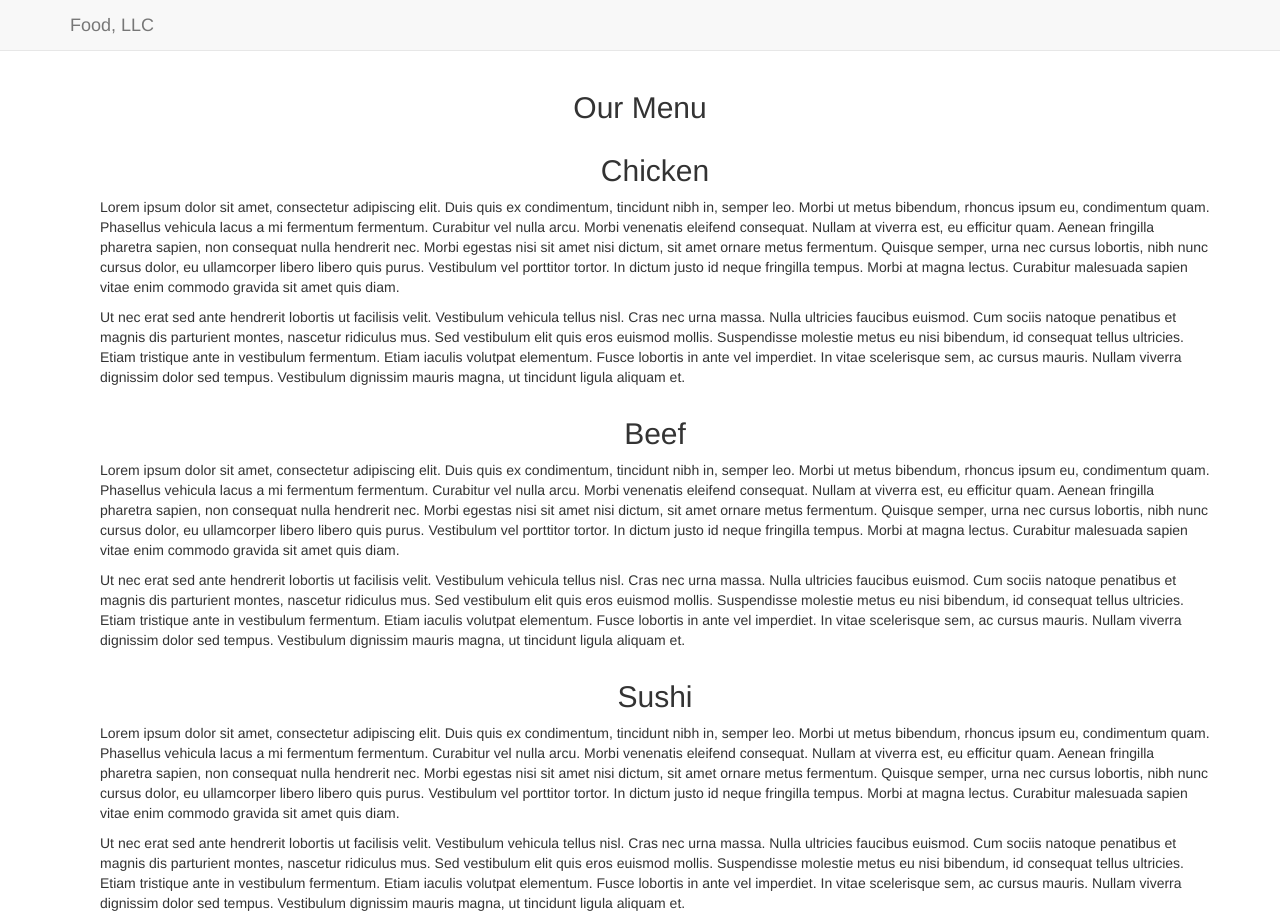
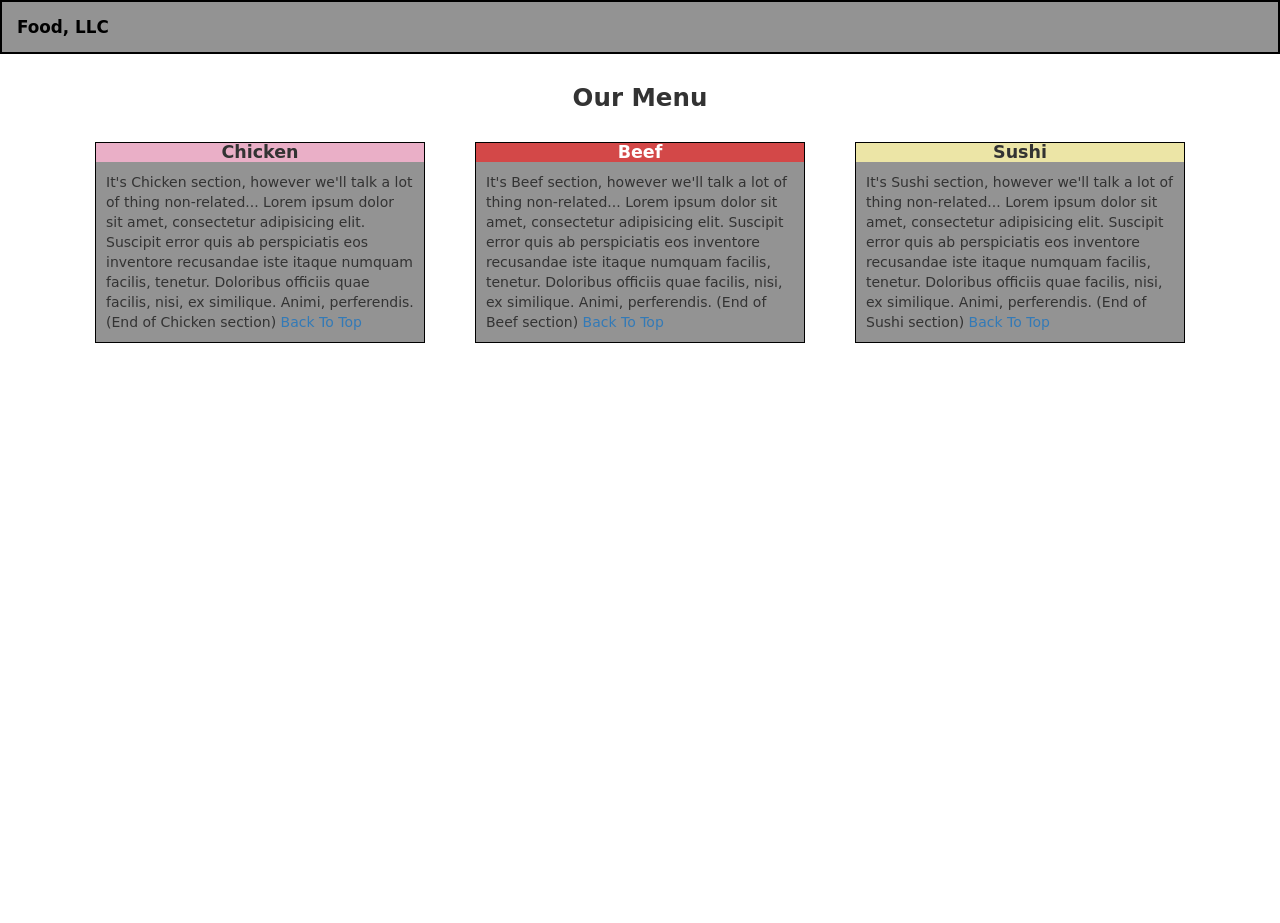
Before and after one commit to larissact/mod3-solution, a plain HTML site: page index.html in a window 1280 px wide. After the commit the page ends 800 px from the top, so only its background shows below. Drawn offline with nearby package versions, Linux system fonts and the light colour scheme; files that its build step writes are made by us from their sources; a script that the page names is missing.

Commit message:
Update index.html

```diff
--- a/index.html
+++ b/index.html
@@ -1,70 +1,66 @@
-<!doctype html>
-<html lang="en">
+<!DOCTYPE html>
+<html>
 <head>
 	<meta charset="utf-8">
-    <meta http-equiv="X-UA-Compatible" content="IE=edge">
 	<meta name="viewport" content="width=device-width, initial-scale=1">
-    <title>Boostrap Starter Page</title>
-    <link rel="stylesheet" href="css/bootstrap.css">
+	<title>Assignment Solution for Module 3</title>
+	<link rel="stylesheet" href="css/bootstrap.min.css">
+	<link rel="stylesheet" href="css/style.css">
 </head>
 <body>
-  <header>
-  <nav id="header-nav" class="navbar navbar-default navbar-static-top">
-      <div id="main-content" class="container">
+	<!-- Navbar Start -->
+	<div id="header-nav" class="navbar navbar-default navbar-static-top">
+		<div class="container-fluid">
 			<div class="navbar-header">
-          <div class="navbar-brand">
-            <p class="nav-brand">Food, LLC</p>
-          </div>
-
-          <button type="button" class="navbar-toggle collapsed" data-toggle="collapse" data-target="#collapsable-nav" aria-expanded="false">
+		      <button type="button" class="navbar-toggle collapsed" data-toggle="collapse" data-target="#navbar-dropdown" aria-expanded="false">
 		        <span class="sr-only">Toggle navigation</span>
 		        <span class="icon-bar"></span>
 		        <span class="icon-bar"></span>
 		        <span class="icon-bar"></span>
 		      </button>
+		      <a class="navbar-brand" href="#">Food, LLC</a>
+		    </div>
+		    <div class="collapse navbar-collapse" id="navbar-dropdown">
+		      <ul class="nav navbar-nav visible-xs">
+		        <li><a href="#block-title-chicken">Chicken</a></li>
+				<li><a href="#block-title-beef">Beef</a></li>
+				<li><a href="#block-title-sushi">Sushi</a></li>
+		      </ul>
 			</div>
 		</div>
-    </nav><!-- #header-nav -->
-  </header>
+	</div><!-- End of Navbar -->
 
-          <div id="main-content" class="container">
-          <div id="collapsable-nav" class="collapse navbar-collapse ">
-               <ul id = "nav-list"  class ="nav navbar-nav navbar-right hidden-md hidden-lg hidden-sm">
-                <li class="text-center"><a href="#">Chicken</a></li>
-                <li class="text-center"><a href="#">Beef</a></li>
-                <li class="text-center"><a href="#">Sushi</a></li>
-               </ul>
+	<h1 class="text-center">Our Menu</h1>
+
+	<!-- Main Content Start-->
+	<div class="container">
+		<div class="row">
+			<section class="col-md-4 col-sm-6 col-xs-12">
+				<div class="block">
+					<h3 class="text-center" id="block-title-chicken">Chicken</h3>
+					<div class="block-content">
+						It's Chicken section, however we'll talk a lot of thing non-related... Lorem ipsum dolor sit amet, consectetur adipisicing elit. Suscipit error quis ab perspiciatis eos inventore recusandae iste itaque numquam facilis, tenetur. Doloribus officiis quae facilis, nisi, ex similique. Animi, perferendis. <span> (End of Chicken section) <a href="#header-nav">Back To Top</a> </span>
 					</div>
-  <h2 id="menu-categories-title" class="text-center"> Our Menu</h2>
-    <div class="container">
-        <section class="col-lg-12 col-md-12 col-sm-12 col-xs-12" id="chicken">
-            <h2 class="text-center">Chicken</h2>
-            <p>
-                Lorem ipsum dolor sit amet, consectetur adipiscing elit. Duis quis ex condimentum, tincidunt nibh in, semper leo. Morbi ut metus bibendum, rhoncus ipsum eu, condimentum quam. Phasellus vehicula lacus a mi fermentum fermentum. Curabitur vel nulla arcu. Morbi venenatis eleifend consequat. Nullam at viverra est, eu efficitur quam. Aenean fringilla pharetra sapien, non consequat nulla hendrerit nec. Morbi egestas nisi sit amet nisi dictum, sit amet ornare metus fermentum. Quisque semper, urna nec cursus lobortis, nibh nunc cursus dolor, eu ullamcorper libero libero quis purus. Vestibulum vel porttitor tortor. In dictum justo id neque fringilla tempus. Morbi at magna lectus. Curabitur malesuada sapien vitae enim commodo gravida sit amet quis diam.
-            </p>
-            <p>
-                Ut nec erat sed ante hendrerit lobortis ut facilisis velit. Vestibulum vehicula tellus nisl. Cras nec urna massa. Nulla ultricies faucibus euismod. Cum sociis natoque penatibus et magnis dis parturient montes, nascetur ridiculus mus. Sed vestibulum elit quis eros euismod mollis. Suspendisse molestie metus eu nisi bibendum, id consequat tellus ultricies. Etiam tristique ante in vestibulum fermentum. Etiam iaculis volutpat elementum. Fusce lobortis in ante vel imperdiet. In vitae scelerisque sem, ac cursus mauris. Nullam viverra dignissim dolor sed tempus. Vestibulum dignissim mauris magna, ut tincidunt ligula aliquam et.
-            </p>
+				</div>
 			</section>
-        <section class="col-lg-12 col-md-12 col-sm-12 col-xs-12" id="beef">
-            <h2 class="text-center">Beef</h2>
-            <p>
-                Lorem ipsum dolor sit amet, consectetur adipiscing elit. Duis quis ex condimentum, tincidunt nibh in, semper leo. Morbi ut metus bibendum, rhoncus ipsum eu, condimentum quam. Phasellus vehicula lacus a mi fermentum fermentum. Curabitur vel nulla arcu. Morbi venenatis eleifend consequat. Nullam at viverra est, eu efficitur quam. Aenean fringilla pharetra sapien, non consequat nulla hendrerit nec. Morbi egestas nisi sit amet nisi dictum, sit amet ornare metus fermentum. Quisque semper, urna nec cursus lobortis, nibh nunc cursus dolor, eu ullamcorper libero libero quis purus. Vestibulum vel porttitor tortor. In dictum justo id neque fringilla tempus. Morbi at magna lectus. Curabitur malesuada sapien vitae enim commodo gravida sit amet quis diam.
-            </p>
-            <p>
-                Ut nec erat sed ante hendrerit lobortis ut facilisis velit. Vestibulum vehicula tellus nisl. Cras nec urna massa. Nulla ultricies faucibus euismod. Cum sociis natoque penatibus et magnis dis parturient montes, nascetur ridiculus mus. Sed vestibulum elit quis eros euismod mollis. Suspendisse molestie metus eu nisi bibendum, id consequat tellus ultricies. Etiam tristique ante in vestibulum fermentum. Etiam iaculis volutpat elementum. Fusce lobortis in ante vel imperdiet. In vitae scelerisque sem, ac cursus mauris. Nullam viverra dignissim dolor sed tempus. Vestibulum dignissim mauris magna, ut tincidunt ligula aliquam et.
-            </p>
+			<section class="col-md-4 col-sm-6 col-xs-12">
+				<div class="block">
+					<h3 class="text-center" id="block-title-beef">Beef</h3>
+					<div class="block-content">
+						It's Beef section, however we'll talk a lot of thing non-related... Lorem ipsum dolor sit amet, consectetur adipisicing elit. Suscipit error quis ab perspiciatis eos inventore recusandae iste itaque numquam facilis, tenetur. Doloribus officiis quae facilis, nisi, ex similique. Animi, perferendis. <span> (End of Beef section) <a href="#header-nav">Back To Top</a> </span>
+					</div>
+				</div>
 			</section>
-        <section class="col-lg-12 col-md-12 col-sm-12 col-xs-12" id="sushi">
-            <h2 class="text-center">Sushi</h2>
-            <p>
-                Lorem ipsum dolor sit amet, consectetur adipiscing elit. Duis quis ex condimentum, tincidunt nibh in, semper leo. Morbi ut metus bibendum, rhoncus ipsum eu, condimentum quam. Phasellus vehicula lacus a mi fermentum fermentum. Curabitur vel nulla arcu. Morbi venenatis eleifend consequat. Nullam at viverra est, eu efficitur quam. Aenean fringilla pharetra sapien, non consequat nulla hendrerit nec. Morbi egestas nisi sit amet nisi dictum, sit amet ornare metus fermentum. Quisque semper, urna nec cursus lobortis, nibh nunc cursus dolor, eu ullamcorper libero libero quis purus. Vestibulum vel porttitor tortor. In dictum justo id neque fringilla tempus. Morbi at magna lectus. Curabitur malesuada sapien vitae enim commodo gravida sit amet quis diam.
-            </p>
-            <p>
-                Ut nec erat sed ante hendrerit lobortis ut facilisis velit. Vestibulum vehicula tellus nisl. Cras nec urna massa. Nulla ultricies faucibus euismod. Cum sociis natoque penatibus et magnis dis parturient montes, nascetur ridiculus mus. Sed vestibulum elit quis eros euismod mollis. Suspendisse molestie metus eu nisi bibendum, id consequat tellus ultricies. Etiam tristique ante in vestibulum fermentum. Etiam iaculis volutpat elementum. Fusce lobortis in ante vel imperdiet. In vitae scelerisque sem, ac cursus mauris. Nullam viverra dignissim dolor sed tempus. Vestibulum dignissim mauris magna, ut tincidunt ligula aliquam et.
-            </p>
+			<section class="col-md-4 col-md-12 col-xs-12">
+				<div class="block">
+					<h3 class="text-center" id="block-title-sushi">Sushi</h3>
+					<div class="block-content">
+						It's Sushi section, however we'll talk a lot of thing non-related... Lorem ipsum dolor sit amet, consectetur adipisicing elit. Suscipit error quis ab perspiciatis eos inventore recusandae iste itaque numquam facilis, tenetur. Doloribus officiis quae facilis, nisi, ex similique. Animi, perferendis. <span> (End of Sushi section) <a href="#header-nav">Back To Top</a> </span>
+					</div>
+				</div>
 			</section>
 		</div>
+	</div><!-- End of Main Content -->
 
   <!-- jQuery (Bootstrap JS plugins depend on it) -->
   <script src="js/jquery-1.11.3.min.js"></script>
```
Lines whose indentation alone changed are shown as unchanged.
